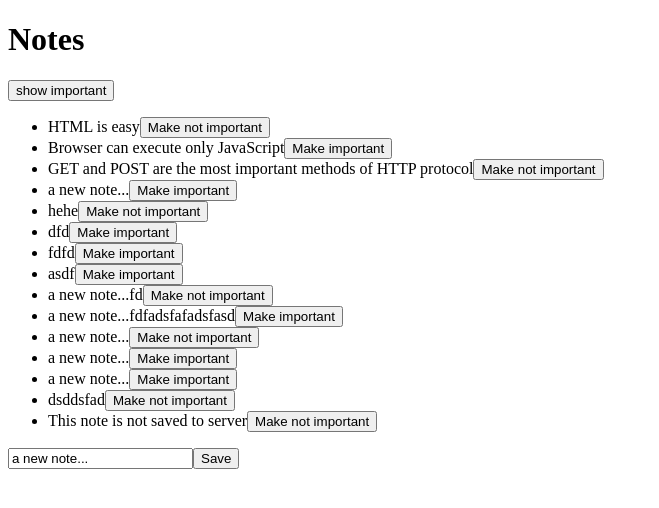
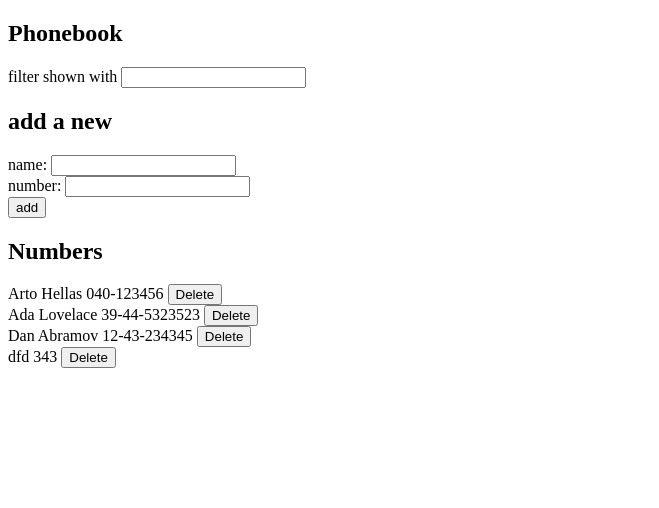
Before and after one commit to devgeorgerm-prog/Fullstack-Frontend, a React (Vite) app: page / in a window 1280 px wide. Shown: the top 508 px of the page, without its empty margins (0-659 px from the left). Built offline with nearby package versions, Linux system fonts and the light colour scheme; data requests are answered from the project's data file.

Commit message:
Altering Data 2.15

```diff
--- a/db.json
+++ b/db.json
@@ -1,74 +1,24 @@
 {
-  "notes": [
+  "phonebook": [
     {
-      "id": "1",
-      "content": "HTML is easy",
-      "important": true
+      "name": "Arto Hellas",
+      "number": "040-123456",
+      "id": "1"
     },
     {
-      "id": "2",
-      "content": "Browser can execute only JavaScript",
-      "important": false
+      "name": "Ada Lovelace",
+      "number": "39-44-5323523",
+      "id": "2"
     },
     {
-      "id": "3",
-      "content": "GET and POST are the most important methods of HTTP protocol",
-      "important": true
+      "name": "Dan Abramov",
+      "number": "12-43-234345",
+      "id": "3"
     },
     {
-      "id": "4",
-      "content": "a new note...",
-      "important": false
-    },
-    {
-      "id": "5",
-      "content": "hehe",
-      "important": true
-    },
-    {
-      "id": "6",
-      "content": "dfd",
-      "important": false
-    },
-    {
-      "id": "7",
-      "content": "fdfd",
-      "important": false
-    },
-    {
-      "id": "8",
-      "content": "asdf",
-      "important": false
-    },
-    {
-      "id": "9",
-      "content": "a new note...fd",
-      "important": true
-    },
-    {
-      "id": "10",
-      "content": "a new note...fdfadsfafadsfasd",
-      "important": false
-    },
-    {
-      "id": "11",
-      "content": "a new note...",
-      "important": true
-    },
-    {
-      "id": "12",
-      "content": "a new note...",
-      "important": false
-    },
-    {
-      "id": "13",
-      "content": "a new note...",
-      "important": false
-    },
-    {
-      "id": "14",
-      "content": "dsddsfad",
-      "important": true
+      "name": "dfd",
+      "number": "343",
+      "id": "5"
     }
   ]
 }
--- a/src/App.jsx
+++ b/src/App.jsx
@@ -1,75 +1,159 @@
-import { useState, useEffect } from "react";
-import Note from "./Component/Note";
-import noteService from './services/notes'
+import { useEffect, useState } from "react";
+import notes from "./services/notes";
+
+const Name = ({ user, handleDelete }) => {
+  console.log('user',user)
+  return (
+    <div>
+      {user.name} {user.number}{" "}
+      <button onClick={() => handleDelete(user)}>Delete</button>
+    </div>
+  );
+};
+
+const Numbers = ({ persons, handleDelete }) => {
+  console.log('numbers', persons)
+  return (
+    <>
+      {persons.map(user => (
+        <Name
+          key={user.id}
+          user={user}
+          handleDelete={handleDelete}
+        />
+      ))}
+    </>
+  );
+};
+
+
+const Filter = ({ handleSearch, query }) => {
+  return (
+    <>
+      filter shown with <input value={query} onChange={handleSearch} />
+    </>
+  );
+};
+
+const PersonForm = ({
+  onSubmit,
+  newName,
+  handleInputName,
+  newNumber,
+  handleInputNumber,
+}) => {
+  return (
+    <>
+      <form onSubmit={onSubmit}>
+        <div>
+          name: <input value={newName} onChange={handleInputName} />
+        </div>
+
+        <div>
+          number: <input value={newNumber} onChange={handleInputNumber} />
+        </div>
+        <div>
+          <button type="submit">add</button>
+        </div>
+      </form>
+    </>
+  );
+};
 
 const App = () => {
-  const [notes, setNotes] = useState([]);
-  const [newNote, setNewnote] = useState("a new note...");
-  const [showAll, setShowAll] = useState(true);
+  const [persons, setPersons] = useState([]);
+  const [newName, setNewName] = useState("");
+  const [newNumber, setNewNumber] = useState("");
+  const [query, setQuery] = useState("");
 
-  const handleNoteChange = (event) => {
-    console.log(event.target.value);
-    setNewnote(event.target.value);
+  useEffect(() => {
+    notes.getAll().then((initialContact) => {
+      setPersons(initialContact);
+    });
+  }, []);
+  const handleInputName = (e) => {
+    console.log(e.target.value);
+    setNewName(e.target.value);
+  };
+  const handleInputNumber = (e) => {
+    console.log(e.target.value);
+    setNewNumber(e.target.value);
+  };
+  const handleQuery = (e) => {
+    setQuery(e.target.value);
   };
 
-  useEffect(() => {
-    noteService.getAll().then(initialNotes => {
-      setNotes(initialNotes)
-    })
-  }, []);
-
-  const addNote = (event) => {
-    event.preventDefault();
-    const noteObject = {
-      content: newNote,
-      important: Math.random() < 0.5,
-      id: String(notes.length + 1),
-    };
-
-    noteService.create(noteObject).then(initialNotes => {
-      setNotes(notes.concat(initialNotes))
-      setNewnote("");
-
-    })
+  const addPerson = (e) => {
+    e.preventDefault();
+    const hasName = persons.some((person) => person.name === newName);
+    const hasNumber = persons.some((person) => person.number === newNumber);
+    if (hasName) {
+      const newNumberConfirm = confirm(
+        `${newName} is already added to phonebook, replacet he old number with a new one?`
+      );
+      if (newNumberConfirm) {
+        const oldPerson = persons.find((n) => n.name === newName);
+        const saveNewNumber = {
+          ...oldPerson,
+          number: newNumber,
+        };
+        notes.update(oldPerson.id, saveNewNumber).then((response) => {
+          setPersons(
+            persons.map((person) =>
+              person.id === oldPerson.id ? response : person
+            )
+          );
+        });
+        setNewName("");
+        setNewNumber("");
+      }
+    } else if (hasNumber) {
+      alert(`${newNumber} is already added to phonebook`);
+      setNewName("");
+      setNewNumber("");
+    } else {
+      const personId = persons.length + 1;
+      const newPerson = {
+        name: newName,
+        number: newNumber,
+        id: personId.toString(),
+      };
+      notes.create(newPerson).then((created) => {
+        setPersons(persons.concat(created));
+        setNewName("");
+        setNewNumber("");
+      });
+    }
   };
 
-  const toggleImportanceOf = (id) => {
-    const note = notes.find(n => n.id === id)
-    const changedNote = {
-      ...note,
-      important: !note.important
+  const handleDelete = (person) => {
+    console.log(person);
+    const confirmDelete = confirm(`Delete ${person.name}`);
+    if (confirmDelete) {
+      notes.remove(person.id).then((response) => {
+        setPersons(persons.filter((n) => n.id !== response.id));
+        console.log("deleted");
+      });
     }
+  };
 
-    noteService.update(id, changedNote).then(initialNotes => {
-      setNotes(notes.map(note=>note.id === id ? initialNotes : note))
-    }).catch(error => {
-      alert(
-        `The note '${note.content}' was already deleted from the server`
-      )
-      setNotes(notes.filter(n => n.id !== id))
-    })
-  }
-
-  const notesToShow = showAll ? notes : notes.filter((note) => note.important);
-  console.log(notesToShow);
-
+  const filteredusers = persons.filter((person) =>
+    person.name.toLowerCase().includes(query.toLowerCase())
+  );
   return (
     <div>
-      <h1>Notes</h1>
-      <div>
-        <button onClick={() => setShowAll(!showAll)}>
-          show {showAll ? "important" : "all"}
-        </button>
-      </div>
-      <ul>
-        {notesToShow.map((note) => (
-          <Note key={note.id} note={note} toggleImportance={() => toggleImportanceOf(note.id)}/>
-        ))}
-      </ul>
-      <form onSubmit={addNote}>
-        <input value={newNote} onChange={handleNoteChange} />
-        <button type="submit">Save</button>
-      </form>
+      <h2>Phonebook</h2>
+      <Filter query={query} handleSearch={handleQuery} />
+      <h2>add a new</h2>
+      <PersonForm
+        onSubmit={addPerson}
+        newName={newName}
+        handleInputName={handleInputName}
+        newNumber={newNumber}
+        handleInputNumber={handleInputNumber}
+      />
+      <h2>Numbers</h2>
+      <Numbers persons={filteredusers} handleDelete={handleDelete} />
     </div>
   );
 };
--- a/src/services/notes.js
+++ b/src/services/notes.js
@@ -1,14 +1,9 @@
 import axios from "axios";
-const baseUrl = 'http://localhost:3001/notes'
+const baseUrl = 'http://localhost:3001/phonebook'
 
 const getAll = () => {
   const request = axios.get(baseUrl)
-  const nonExisting = {
-    id: 1000,
-    content: 'This note is not saved to server',
-    important: true
-  }
-  return request.then(response => response.data.concat(nonExisting))
+  return request.then(response => response.data)
 }
 
 const create = (newObject) => {
@@ -21,8 +16,14 @@ const update = (id, newObject) => {
   return request.then(response => response.data)
 }
 
+const remove = (id) => {
+  const request = axios.delete(`${baseUrl}/${id}`)
+  return request.then(response => response.data)
+}
+
 export default {
   getAll,
   create,
-  update
+  update,
+  remove
 }
```
